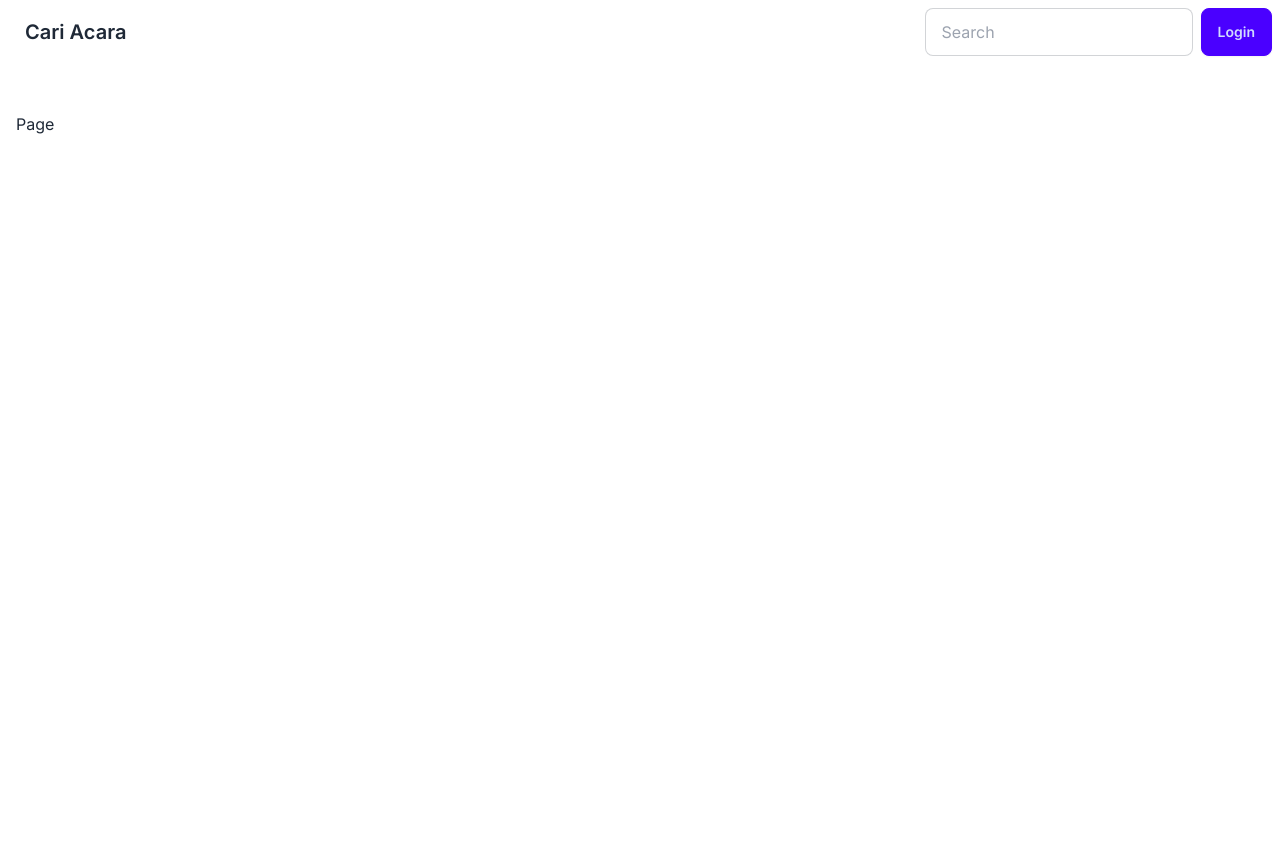
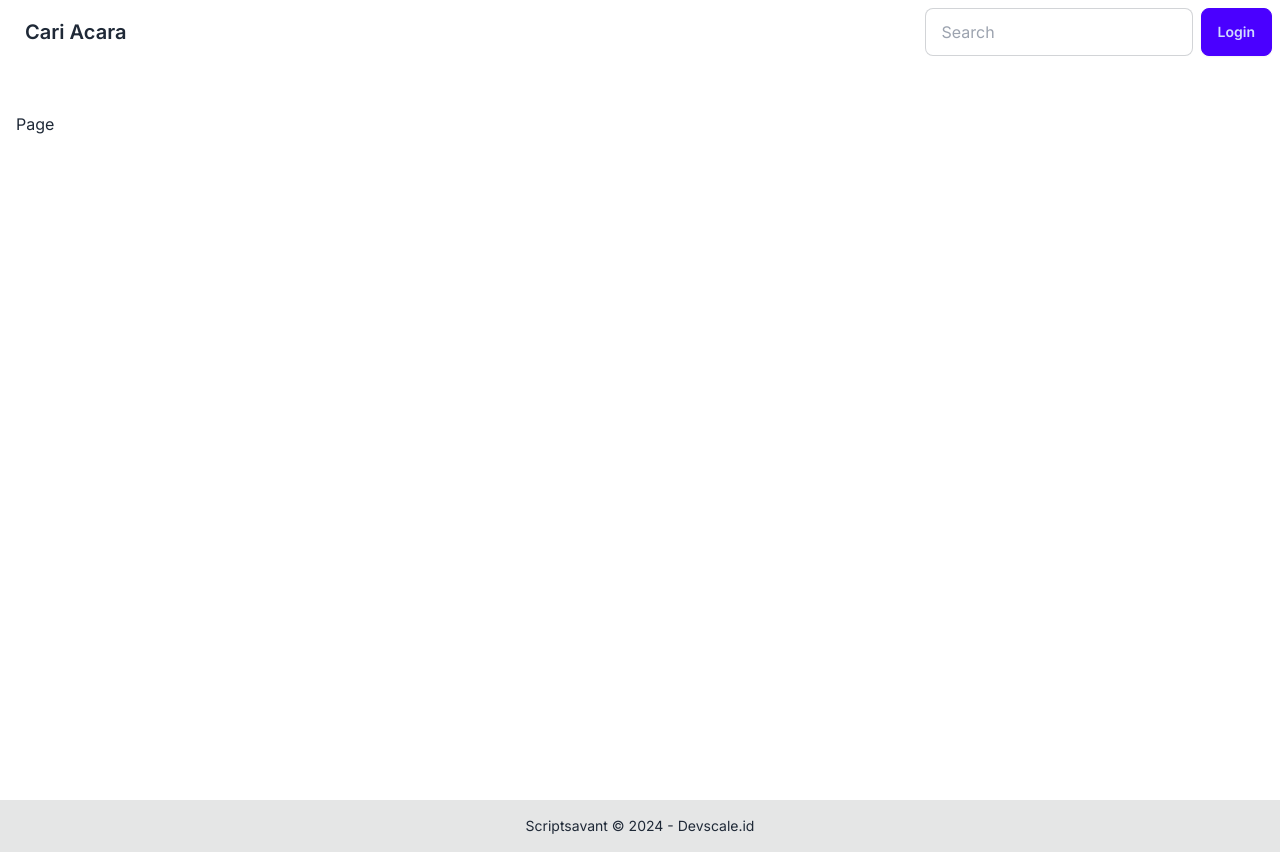
Before and after one commit to tapitapeh/eventmakers-scriptsavants, a Next.js app: page /event in a window 1280 px wide. Before the commit the page ends 800 px from the top, so only its background shows below. Built offline with nearby package versions, Linux system fonts and the light colour scheme.

Commit message:
add footer in layout

```diff
--- a/package.json
+++ b/package.json
@@ -9,6 +9,7 @@
     "lint": "next lint"
   },
   "dependencies": {
+    "js-cookie": "^3.0.5",
     "next": "14.2.2",
     "react": "^18",
     "react-dom": "^18"
--- a/src/app/layout.js
+++ b/src/app/layout.js
@@ -1,6 +1,7 @@
 import { Inter } from "next/font/google";
 import "./globals.css";
 import Navbar from "@/components/layouts/Navbar";
+import Footer from "@/components/layouts/Footer";
 
 const inter = Inter({ subsets: ["latin"] });
 
@@ -14,7 +15,10 @@ export default function RootLayout({ children }) {
     <html lang="en" data-theme="light">
       <body className={inter.className}>
         <Navbar />
-        <main className="pt-28 max-w-screen-xl mx-auto px-4">{children}</main>
+        <main className="pt-28 max-w-screen-xl mx-auto px-4 min-h-screen">
+          {children}
+        </main>
+        <Footer />
       </body>
     </html>
   );
--- /dev/null
+++ b/src/components/layouts/Footer.jsx
@@ -0,0 +1,22 @@
+import React from "react";
+
+export default function Footer() {
+  return (
+    <footer className="footer footer-center p-4 bg-base-300 text-base-content">
+      <aside>
+        <p>
+          Scriptsavant © 2024 -{" "}
+          <span>
+            <a
+              href="https://www.devscale.id/"
+              target="_blank"
+              rel="noopener noreferrer"
+            >
+              Devscale.id
+            </a>
+          </span>
+        </p>
+      </aside>
+    </footer>
+  );
+}
```
Also changed, not shown: 1 other file (tests, documents, lock files or other folders).
